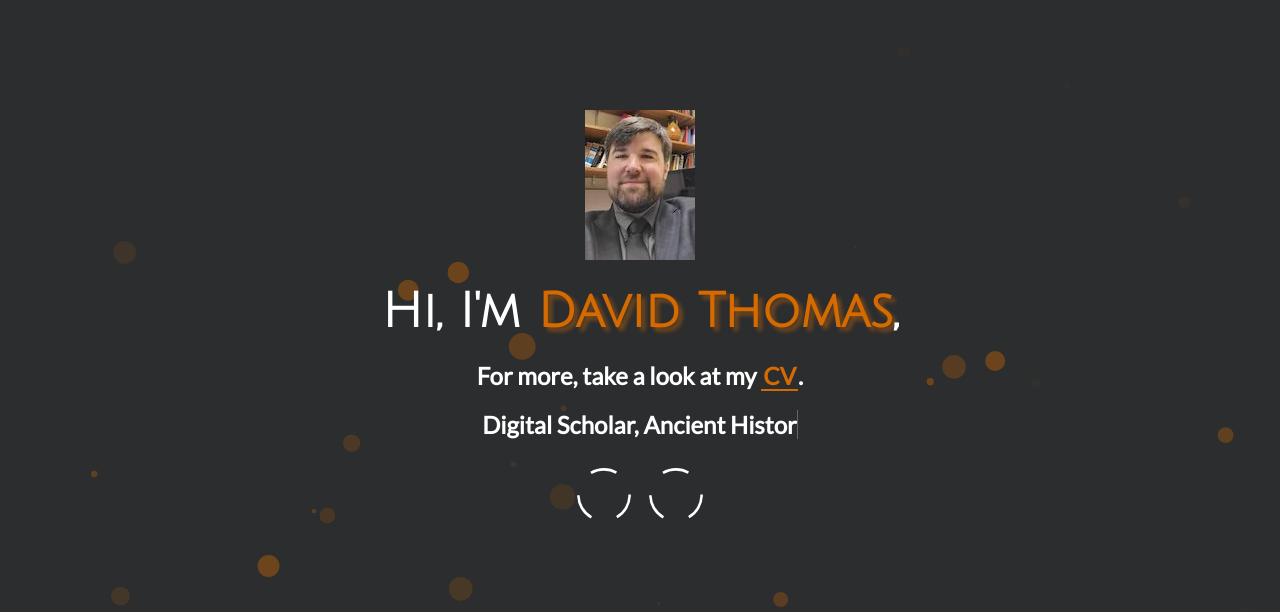
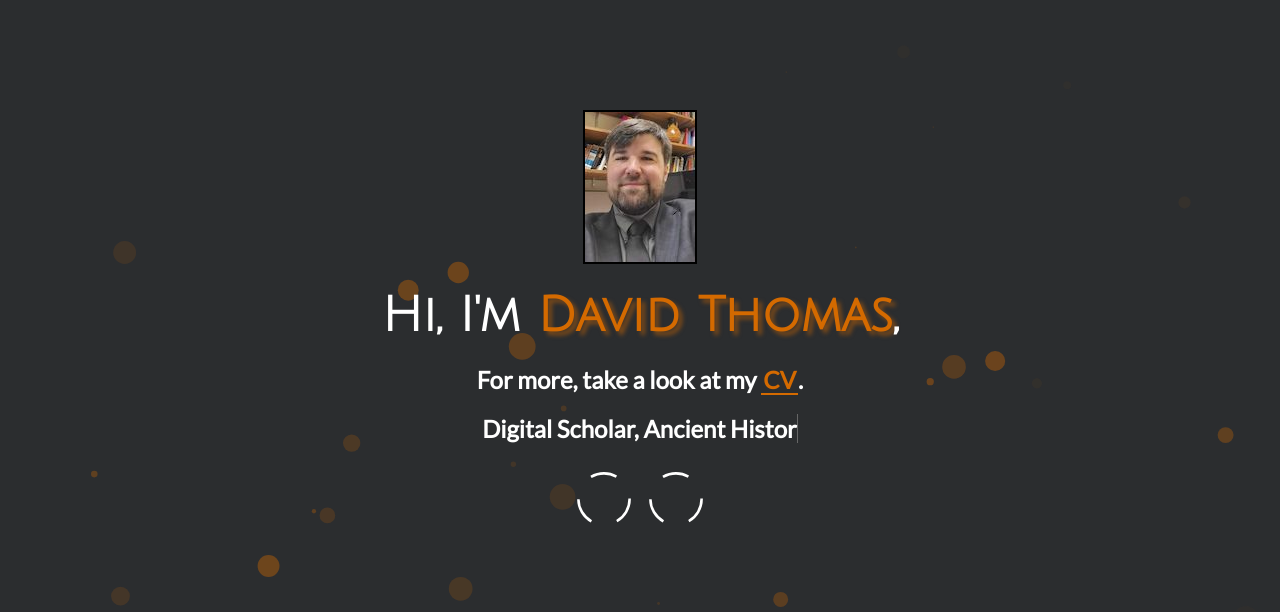
Before and after one commit to thePortus/thePortus.github.io, a Jekyll site: the page built from index.html, in a window 1280 px wide. Shown: the part 266-878 px from the top of the page. Built offline with Jekyll 4.4.1, drawn with Linux system fonts in a browser that asks for light colours.

Commit message:
style update

```diff
--- a/_includes/landing-page.html
+++ b/_includes/landing-page.html
@@ -1,6 +1,6 @@
 <div id="landing">
   <div class="landing-title">
-    <img src="{{ '/assets/custom/profile.jpeg' | prepend: site.baseurl }}">
+    <img class="profile-pic" src="{{ '/assets/custom/profile.jpeg' | prepend: site.baseurl }}">
     <h1 class="title-font">Hi, I&#39;m
       <span class="highlight-title">{{site.username}}</span>,
     </h1>
```
